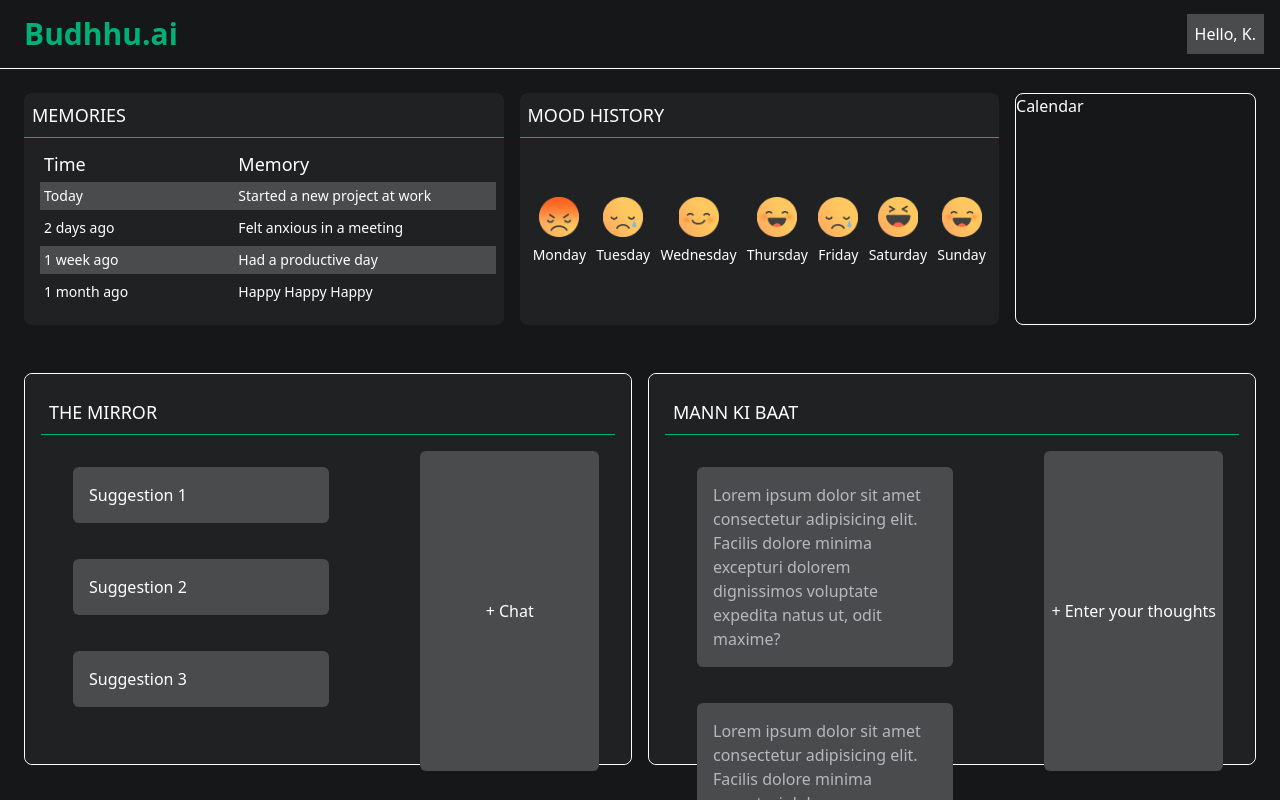
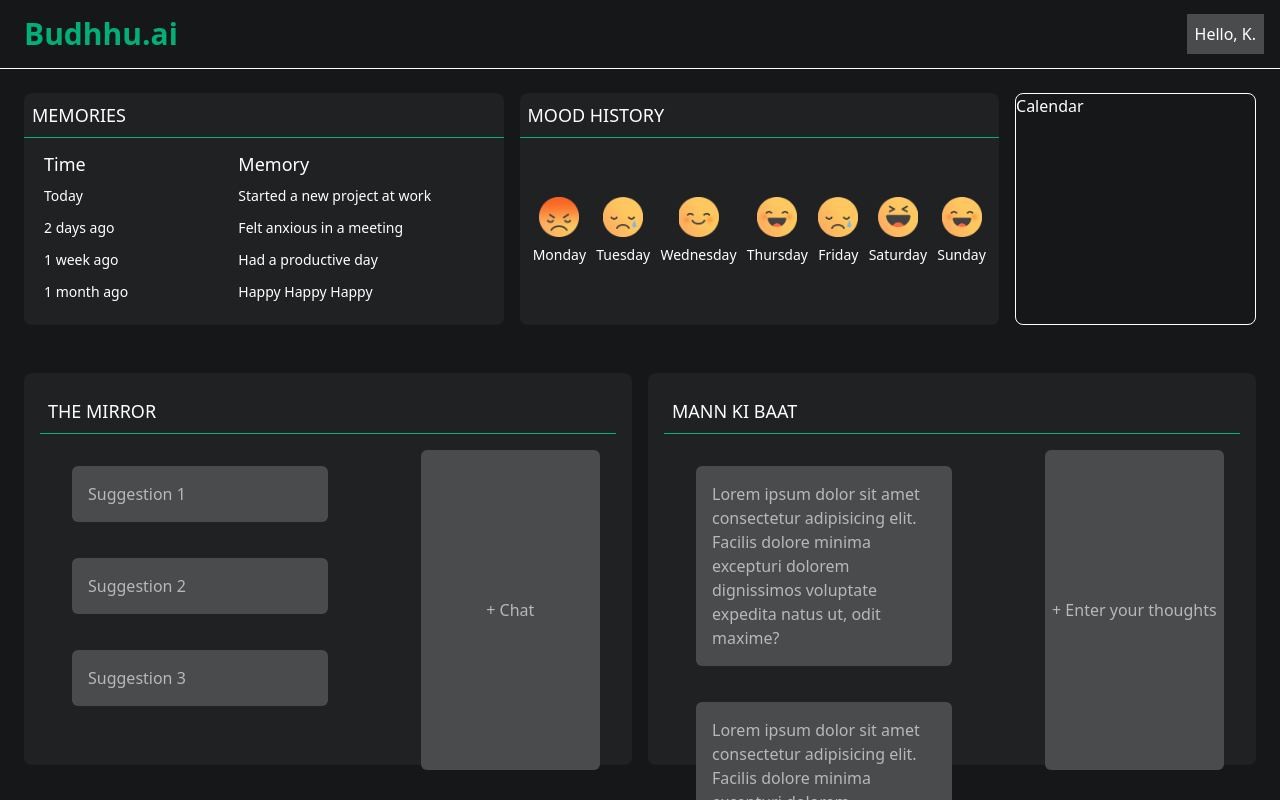
Before and after one commit to raghav-khanna/buddhu.ai, a React (Vite) app: page /home in a window 1280 px wide. Shown: the top 800 px of the page. Built offline with nearby package versions, Linux system fonts and the light colour scheme.

Commit message:
merge changes

```diff
--- a/src/components/MannKiBaatCard.tsx
+++ b/src/components/MannKiBaatCard.tsx
@@ -13,7 +13,7 @@ function MannKiBaatCard() {
   ];
 
   return (
-    <div className="h-full rounded-lg w-full bg-[#202123] p-4">
+    <div className="h-full rounded-lg w-full bg-primary-hover p-4">
       <p className="font-medium text-lg border-accessible-green border-b-1 p-2 uppercase">
         mann ki baat
       </p>
@@ -21,16 +21,16 @@ function MannKiBaatCard() {
         <div className="flex-2/3 flex flex-col gap-1 p-4">
           {setup.map((item: any) => {
             return (
-              <div className="border-1 border-none w-[20vw] p-4 m-4 rounded-md bg-[#4A4B4D]">
-                <p className="text-[#B5B9BC]">{item.question}</p>
+              <div className="border-1 border-none w-[20vw] p-4 m-4 rounded-md bg-card-content">
+                <p className="text-text-contrast">{item.question}</p>
               </div>
             );
           })}
-          <div className="chatbox w-full p-4 rounded-md bg-[#4A4B4D] text-[text-contrast] text-center">
+          <div className="chatbox w-full p-4 rounded-md bg-card-content text-text-contrast text-center">
             Tell me about your day. Click here to type
           </div>
         </div>
-        <div className="chatWrapper flex bg-[#4A4B4D] text-[text-contrast] flex-1/3 justify-center rounded-md w-full items-center m-4 h-[40vh]">
+        <div className="chatWrapper flex bg-card-content text-text-contrast flex-1/3 justify-center rounded-md w-full items-center m-4 h-[40vh]">
           + Enter your thoughts
         </div>
       </div>
--- a/src/components/MirrorCard.tsx
+++ b/src/components/MirrorCard.tsx
@@ -15,7 +15,7 @@ function MirrorCard() {
   ];
 
   return (
-    <div className="h-full rounded-lg w-full bg-[#202123] p-4">
+    <div className="h-full rounded-lg w-full bg-primary-hover p-4">
       <p className="font-medium text-lg border-b-1 border-accessible-green p-2 rounded-t-lg uppercase">
         The Mirror
       </p>
@@ -23,13 +23,13 @@ function MirrorCard() {
         <div className="flex-2/3 flex flex-col gap-1 p-4">
           {suggestions.map((item: any) => {
             return (
-              <div className="border-1 border-none w-[20vw] p-4 m-4 rounded-md bg-[#4A4B4D]">
-                <p className="text-[text-contrast]">{item.text}</p>
+              <div className="border-1 border-none w-[20vw] p-4 m-4 rounded-md bg-card-content">
+                <p className="text-text-contrast">{item.text}</p>
               </div>
             );
           })}
         </div>
-        <div className="chatWrapper flex bg-[#4A4B4D] text-[text-contrast]  flex-1/3 justify-center rounded-md w-full items-center m-4 h-[40vh]">
+        <div className="chatWrapper flex bg-card-content text-text-contrast  flex-1/3 justify-center rounded-md w-full items-center m-4 h-[40vh]">
           + Chat
         </div>
       </div>
--- a/src/index.css
+++ b/src/index.css
@@ -1,17 +1,9 @@
 @import 'tailwindcss';
-
-/* @theme {
-  --color-primary: #17181a;
-  --color-accent: #ef8354;
-  --color-soft: #f7c59f;
-  --color-contrast: #bfc0c0;
-  --color-text: #ffffff;
-} */
 
 @theme {
   --color-primary: #161719;
   --color-primary-hover: #202123;
-  --color-grey-text: #4a4b4d;
+  --color-card-content: #4a4b4d;
   --color-accessible-green: #02b274;
   --color-red: #fa534b;
   --color-accent: #ef8354;
--- a/src/pages/Home/Home.tsx
+++ b/src/pages/Home/Home.tsx
@@ -21,10 +21,10 @@ function Home() {
           </div>
         </div>
         <div className="w-screen flex flex-cols justify-around gap-4 p-6 h-[55vh]">
-          <div className="w-full border rounded-lg hover:ring-1 hover:bg-primary-hover">
+          <div className="w-full rounded-lg hover:ring-1 hover:bg-primary-hover">
             <MirrorCard />
           </div>
-          <div className="w-full border rounded-lg hover:ring-1 hover:bg-primary-hover">
+          <div className="w-full rounded-lg hover:ring-1 hover:bg-primary-hover">
             <MannKiBaatCard />
           </div>
         </div>
```
